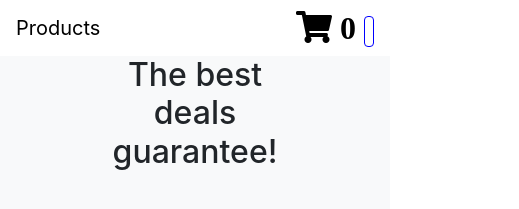
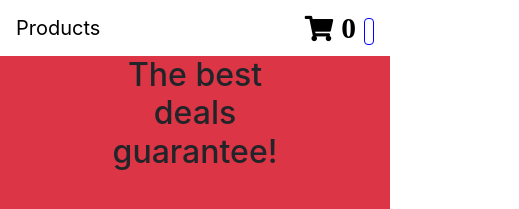
Before and after one commit to langevinj/react-redux-shoply, a React (Create React App) app: page / in a window 390 px wide. Shown: the top 209 px of the page, 519 px wide, since content can reach past the window. Built offline with nearby package versions, Linux system fonts and the light colour scheme.

Commit message:
editting some styles for mobile viewability

```diff
--- a/src/App.js
+++ b/src/App.js
@@ -16,7 +16,7 @@ function App() {
   }, [])
 
   return (
-    <div className="App">
+    <div className="App container-xxl">
       <Nav />
       <Routes />
    </div>
--- a/src/Nav.css
+++ b/src/Nav.css
@@ -1,9 +1,13 @@
 .item-count {
-    font-size: 2rem;
+    font-size: 3.5vh;
     margin: 0.5rem;
 }
 
 .cart-total {
-    font-size: 0.65em;
+    font-size: 2vh;
     border: 1px solid blue;
 }
+
+.fa-shopping-cart {
+    font-size: 3vh;
+}
--- a/src/Products.css
+++ b/src/Products.css
@@ -1,4 +1,12 @@
 ul {
     list-style: none;
-    float: left;
+    /* padding-left: 0; */
+    display: table-row;
+    /* float: left; */
+    /* padding-inline-start: 0px; */
 }
+
+.products {
+    /* display: inline-block; */
+    width: 100%;
+}
--- a/src/Products.js
+++ b/src/Products.js
@@ -8,13 +8,13 @@ function Products() {
     const products = useSelector(st => st.inventory)
 
     return (
-        <div className="container-fluid">
-            <div className="row bg-light">
+        <div className="bg-danger text-center products">
+            <div className="row">
                 <div className="col"></div>
                 <div className="col"><h2>The best deals guarantee!</h2></div>
                 <div className="col"></div>
             </div>
-            <div className="row bg-light">
+            <div className="row">
                 <div className="col"></div>
                 <div className="col">
                 <ul>
@@ -22,6 +22,11 @@ function Products() {
                 </ul></div>
                 <div className="col"></div>
             </div>
+            <div className="row">
+                <div className="col"></div>
+                <div className="col"></div>
+                <div className="col"></div>
+            </div>
         </div>
     )
 }
--- a/src/Routes.js
+++ b/src/Routes.js
@@ -6,11 +6,13 @@ import Cart from './Cart'
 
 function Routes() {
     return (
-        <>
+        <div className="row align-items-center">
+          <div className="col">
           <Route exact path="/products/:id"><Details /></Route>
           <Route exact path="/cart"><Cart /></Route>
           <Route exact path="/"><Products /></Route>
-        </>
+          </div>
+        </div>
     )
 }
 
```
